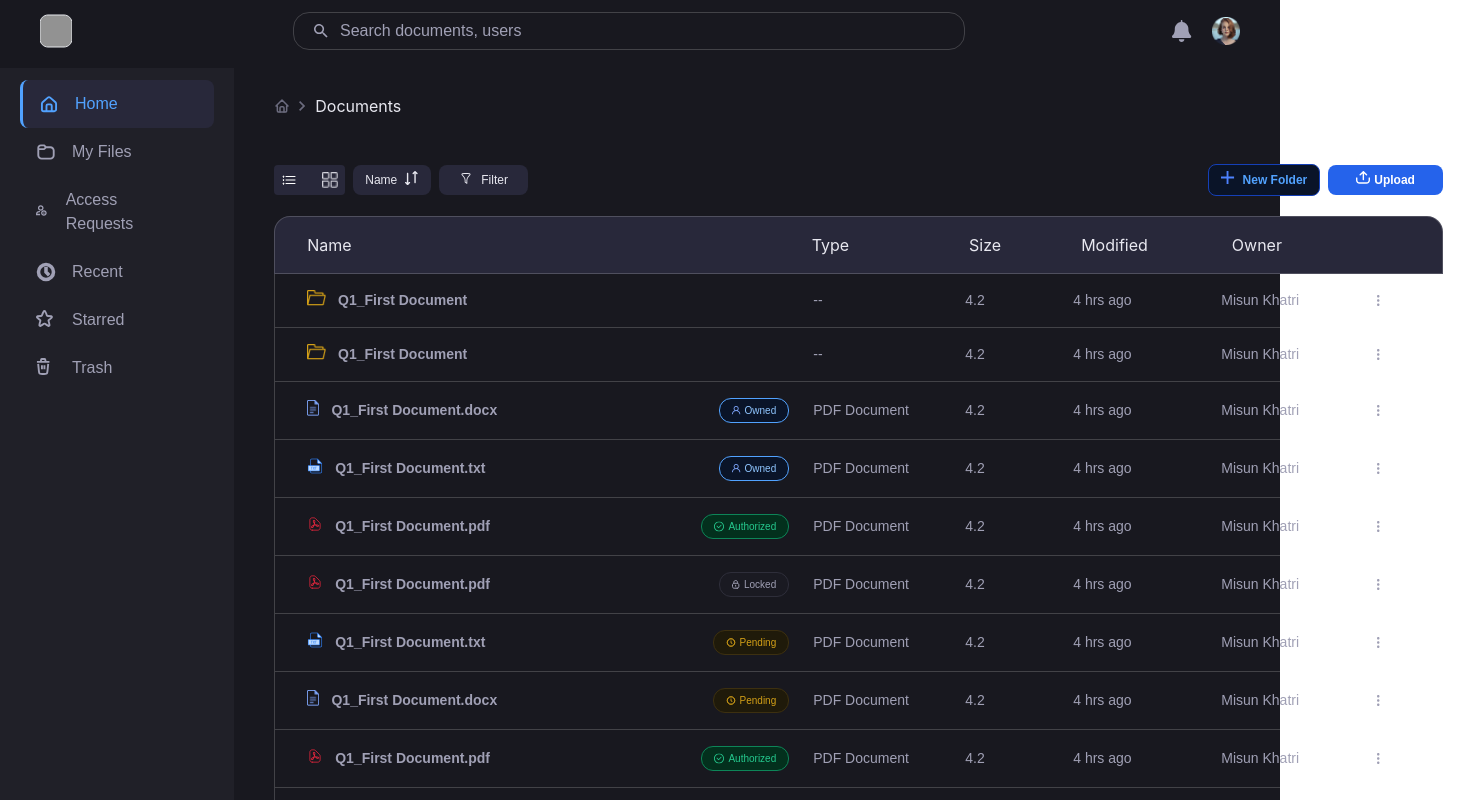
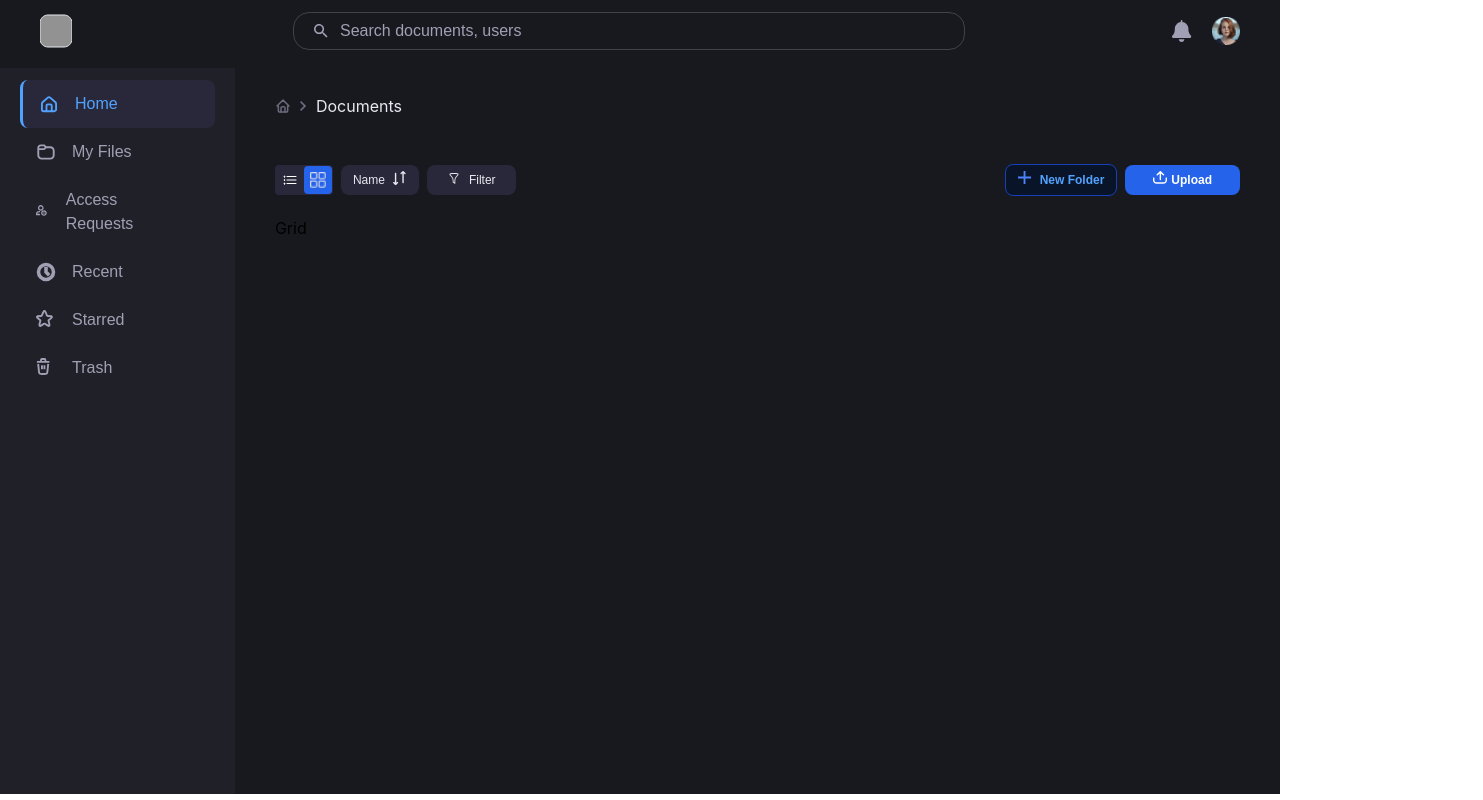
Before and after one commit to sudip-stha/Secure-Document-Storage-System, a React (Vite) app: page /user/home in a window 1280 px wide. Both pictures are taken after a click on the button 330 px from the left and 180 px from the top of the page. Shown: the top 800 px of the page, 1483 px wide, since content can reach past the window. Built offline with nearby package versions, Linux system fonts and the light colour scheme.

Commit message:
feat:completed list and grid toggle button

```diff
--- a/src/components/UserDashboard/section/home/HomeSection.tsx
+++ b/src/components/UserDashboard/section/home/HomeSection.tsx
@@ -1,4 +1,5 @@
 import { useButtonAction } from "../../../../hooks/useButtonAction";
+import DocumentTableGrid from "../../../ui/DocumentTable/DocumentTableGrid";
 import DocumentTableList from "../../../ui/DocumentTable/DocumentTableList";
 import DocummentTableTitle from "../../../ui/DocumentTable/DocummentTableTitle";
 import CreateFolderModal from "../../../ui/modals/CreateFolderModal";
@@ -9,6 +10,7 @@ const HomeSection = () => {
   const buttonAction = useButtonAction((state) => state.buttonAction);
   const setIsModalOpen = useButtonAction((state) => state.setIsModalOpen);
   const setButtonAction = useButtonAction((state) => state.setButtonAction);
+  const isListBtnActive = useButtonAction((state) => state.isListBtnActive);
 
   function handleCloseModal() {
     setIsModalOpen(false);
@@ -26,7 +28,7 @@ const HomeSection = () => {
         </div>
       )}
 
-       {buttonAction === "newFolder" && (
+      {buttonAction === "newFolder" && (
         <div
           className="fixed inset-0 flex justify-center items-center z-30"
           onClick={handleCloseModal}
@@ -35,7 +37,6 @@ const HomeSection = () => {
         </div>
       )}
 
-
       <div className="flex gap-2.25 py-6.5">
         <img src={"/icons/documentHomeIcon.svg"} alt="" />
         <img src={"/icons/greaterIcon.svg"} alt="" />
@@ -43,10 +44,15 @@ const HomeSection = () => {
       </div>
 
       <ButtonContainer />
-      <div>
-        <DocummentTableTitle />
-        <DocumentTableList />
-      </div>
+
+      {isListBtnActive == "list" ? (
+        <div>
+          <DocummentTableTitle />
+          <DocumentTableList />
+        </div>
+      ) : (
+        <DocumentTableGrid />
+      )}
     </div>
   );
 };
--- a/src/components/ui/Button/ListGridToggleBtn.tsx
+++ b/src/components/ui/Button/ListGridToggleBtn.tsx
@@ -1,11 +1,23 @@
+import { useButtonAction } from "../../../hooks/useButtonAction";
+
 const ListGridToggleBtn = () => {
+  const isListBtnActive = useButtonAction((state) => state.isListBtnActive);
+  const setIsListBtnActive = useButtonAction(
+    (state) => state.setIsListBtnActive,
+  );
 
   return (
-    <div className="bg-top-surface flex gap-3.25 p-px rounded-sm">
-      <button className="p-1.5 rounded-sm" >
+    <div className="bg-top-surface flex p-px rounded-sm">
+      <button
+        className={`p-1.5 rounded-sm ${isListBtnActive === "list" ? "bg-action-primary" : ""}`}
+        onClick={() => setIsListBtnActive("list")}
+      >
         <img src="/icons/listIcon.svg" alt="" className="w-4" />
       </button>
-      <button className="p-1.5 rounded-sm ">
+      <button
+        className={`p-1.5 rounded-sm ${isListBtnActive === "grid" ? "bg-action-primary" : ""}`}
+        onClick={() => setIsListBtnActive("grid")}
+      >
         <img src="/icons/gridIcon.png" alt="" className="w-4" />
       </button>
     </div>
--- /dev/null
+++ b/src/components/ui/DocumentTable/DocumentTableGrid.tsx
@@ -0,0 +1,11 @@
+
+
+const DocumentTableGrid = () => {
+  return (
+    <div>
+      <h1>Grid</h1>
+    </div>
+  )
+}
+
+export default DocumentTableGrid
--- a/src/hooks/useButtonAction.ts
+++ b/src/hooks/useButtonAction.ts
@@ -4,6 +4,9 @@ import type { UseButtonActionType } from "../types/data";
 export const useButtonAction = create<UseButtonActionType>((set) => ({
   buttonAction: "",
   isModalOpen: false,
+  isListBtnActive: "list",
   setButtonAction: (action: string) => set(() => ({ buttonAction: action })),
   setIsModalOpen: (action: boolean) => set(() => ({ isModalOpen: action })),
+  setIsListBtnActive: (activeValue: string) =>
+    set(() => ({ isListBtnActive: activeValue })),
 }));
--- a/src/types/data.ts
+++ b/src/types/data.ts
@@ -59,6 +59,8 @@ export interface FileNameType {
 export interface UseButtonActionType {
   buttonAction: string;
   isModalOpen: boolean;
+  isListBtnActive: string;
   setButtonAction: (action: string) => void;
   setIsModalOpen: (action: boolean) => void;
+  setIsListBtnActive: (activeValue: string) => void;
 }
--- a/src/utils/getFileIcon.ts
+++ b/src/utils/getFileIcon.ts
@@ -5,7 +5,7 @@ export default function getFileIcon({ fileName }: FileNameType) {
 
   switch (fileType) {
     case "txt":
-      return "/icons/txtfileIcon.png";
+      return "/icons/txtFileIcon.png";
 
     case "pdf":
       return "/icons/pdfFileIcon.svg";
```
